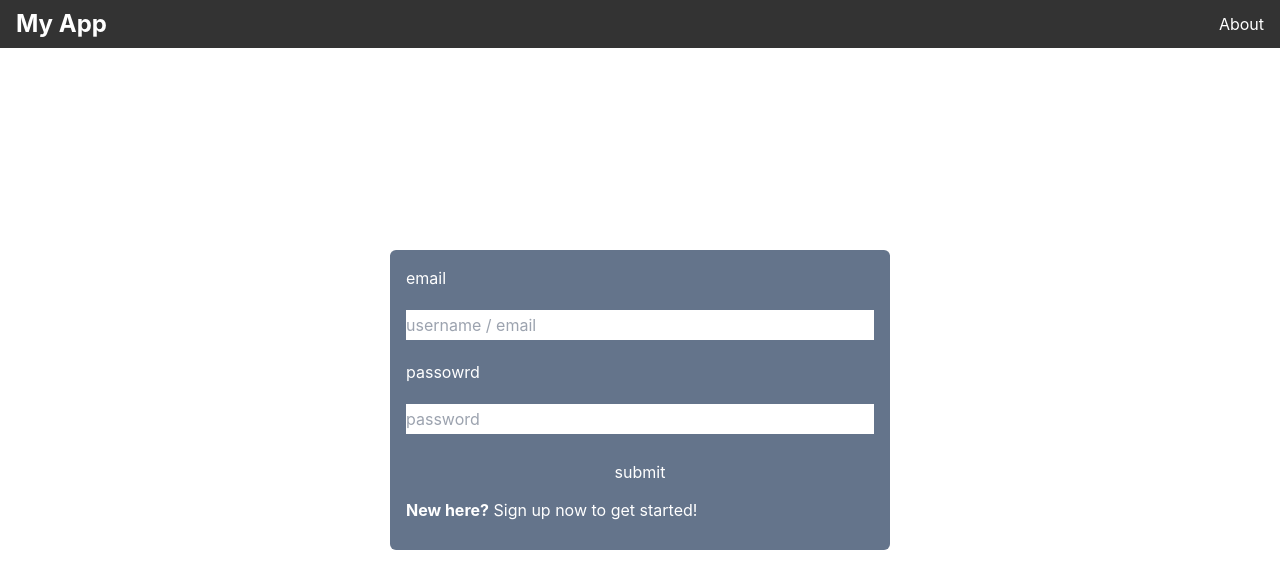
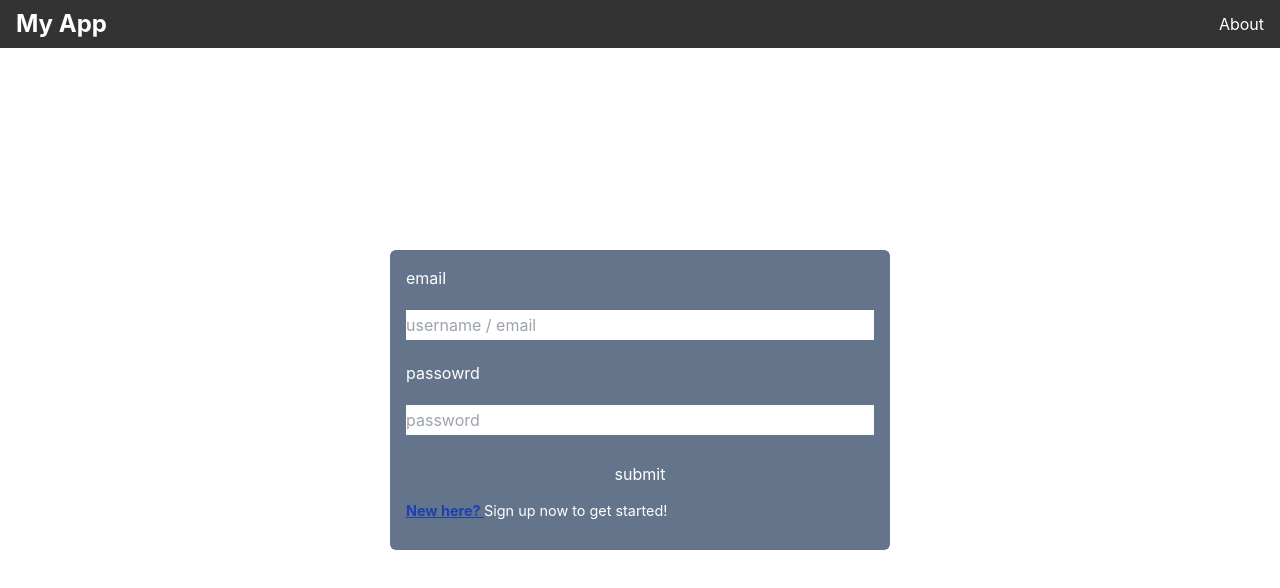
Before and after one commit to Ameer2000Mzori/MonoText-Mern, a React (Create React App) app in the folder frontend/: page /login in a window 1280 px wide. Shown: the top 588 px of the page. Built offline with nearby package versions, Linux system fonts and the light colour scheme.

Commit message:
added text where if the user as not a account can sent him to create account page

```diff
--- a/frontend/src/components/pages/LoginPage.jsx
+++ b/frontend/src/components/pages/LoginPage.jsx
@@ -24,8 +24,9 @@ export default function LoginPage() {
           onChange={(e) => setUserEmail(e.target.value)}
         />
         <button type="button">submit</button>
-        <p className="">
-          <b>New here?</b> Sign up now to get started!
+        <p className="text-[0.9rem]">
+          <b className=" underline text-blue-800"> New here? </b> Sign up now to
+          get started!
         </p>
       </div>
     </div>
```
